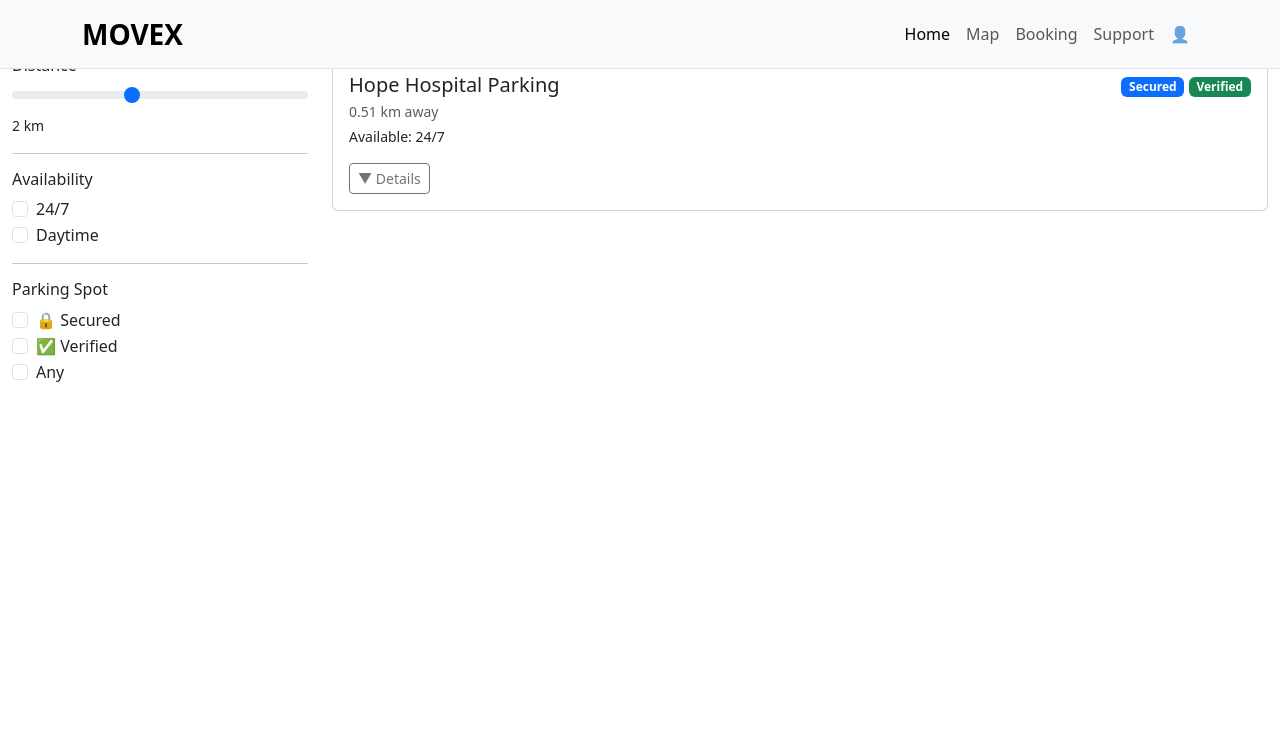
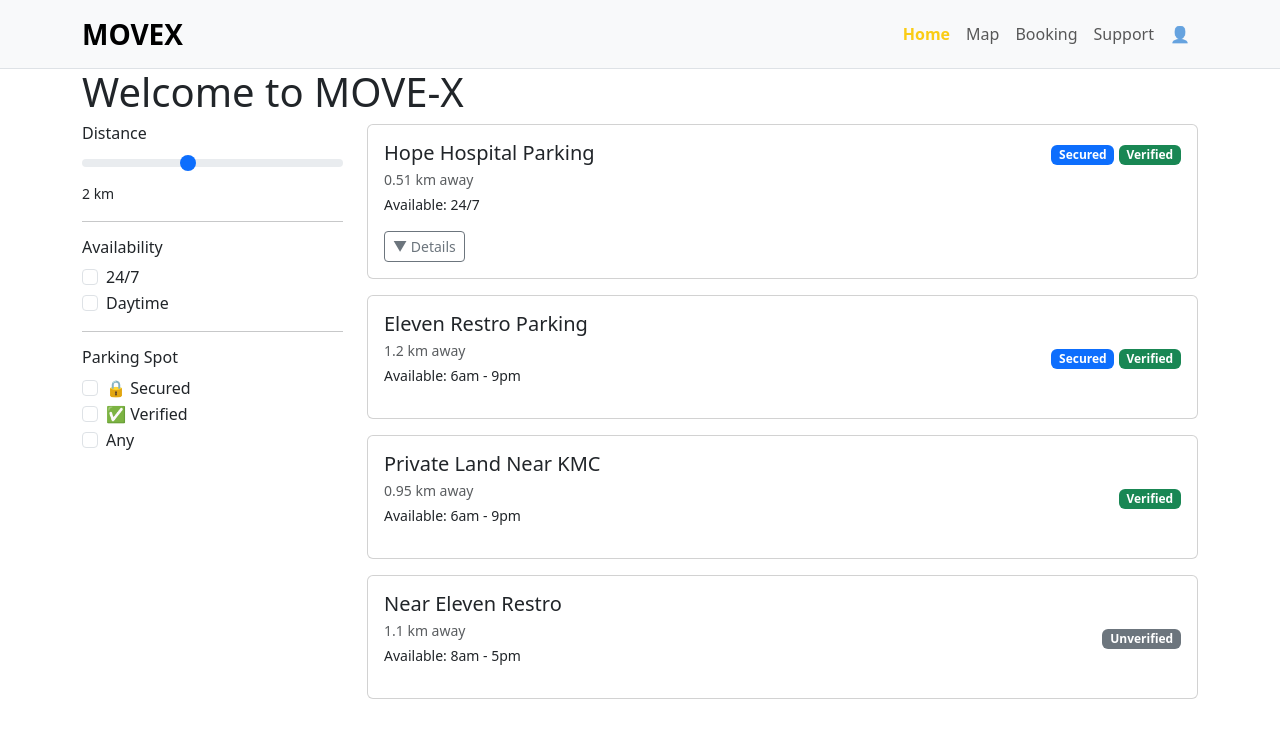
Before and after one commit to joshiaditya07/MOVEX, a plain HTML site: page Aarnav/index.html in a window 1280 px wide. Drawn offline with nearby package versions, Linux system fonts and the light colour scheme.

Commit message:
working nav separate

```diff
--- a/Aarnav/index.html
+++ b/Aarnav/index.html
@@ -1,65 +1,67 @@
 <!DOCTYPE html>
 <html lang="en">
   <head>
-  <meta charset="UTF-8">
-  <meta name="viewport" content="width=device-width, initial-scale=1">
-  <title>MOVE-X Parking</title>
-  <link href="https://cdn.jsdelivr.net/npm/bootstrap@5.3.2/dist/css/bootstrap.min.css" rel="stylesheet">
-  <link rel="stylesheet" href="style.css">
+    <meta charset="UTF-8" />
+    <meta name="viewport" content="width=device-width, initial-scale=1" />
+    <title>MOVE-X Parking - Home</title>
+    <link
+      href="https://cdn.jsdelivr.net/npm/bootstrap@5.3.2/dist/css/bootstrap.min.css"
+      rel="stylesheet"
+    />
+    <link rel="stylesheet" href="style.css" />
+    <link rel="stylesheet" href="navbar.css" />
   </head>
   <body class="d-flex flex-column min-vh-100">
+    <!-- Navbar placeholder -->
+    <div id="navbar"></div>
 
-  <!-- Desktop Navbar -->
-  <nav class="navbar navbar-expand-md navbar-light bg-light border-bottom fixed-top">
-    <div class="container">
-      <a class="navbar-brand fw-bold fs-3" href="index.html">MOVE<span class="brand">X</span></a>
-      <button class="navbar-toggler" type="button" data-bs-toggle="collapse" data-bs-target="#mainNav">
-        <span class="navbar-toggler-icon"></span>
-      </button>
-      <div class="collapse navbar-collapse ms-auto" id="mainNav">
-        <ul class="navbar-nav ms-auto">
-          <li class="nav-item"><a class="nav-link active" href="index.html">Home</a></li>
-          <li class="nav-item"><a class="nav-link" href="map.html">Map</a></li>
-          <li class="nav-item"><a class="nav-link" href="booking.html">Booking</a></li>
-          <li class="nav-item"><a class="nav-link" href="support.html">Support</a></li>
-          <li class="nav-item"><a class="nav-link" href="profile.html">👤</a></li>
-        </ul>
-      </div>
-    </div>
-  </nav>
-
-  <!-- Mobile Header -->
-  <header class="d-flex justify-content-between align-items-center p-3 border-bottom d-md-none">
-    <h1 class="fs-3 fw-bold">MOVE<span class="brand">X</span></h1>
-    <a href="profile.html" class="fs-3 text-decoration-none">👤</a>
-  </header>
-
-  <!-- Main Content -->
-  <main class="container-fluid flex-grow-1 py-3">
-    <h5 class="mb-3">Parking Spots Near Me</h5>
+    <!-- Page content -->
+    <main class="container py-5">
+      <h1 style="padding-top: 20px">Welcome to MOVE-X</h1>
       <div class="row">
-
         <!-- Desktop Sidebar Filters -->
         <aside class="col-md-3 d-none d-md-block">
           <div class="filter-box">
             <h6>Distance</h6>
-          <input type="range" class="form-range" min="0" max="5" step="0.5" value="2">
+            <input
+              type="range"
+              class="form-range"
+              min="0"
+              max="5"
+              step="0.5"
+              value="2"
+            />
             <small>2 km</small>
-          <hr>
+            <hr />
             <h6>Availability</h6>
-          <div class="form-check"><input class="form-check-input" type="checkbox" id="allDay"><label class="form-check-label" for="allDay">24/7</label></div>
-          <div class="form-check"><input class="form-check-input" type="checkbox" id="daytime"><label class="form-check-label" for="daytime">Daytime</label></div>
-          <hr>
+            <div class="form-check">
+              <input class="form-check-input" type="checkbox" id="allDay" />
+              <label class="form-check-label" for="allDay">24/7</label>
+            </div>
+            <div class="form-check">
+              <input class="form-check-input" type="checkbox" id="daytime" />
+              <label class="form-check-label" for="daytime">Daytime</label>
+            </div>
+            <hr />
             <h6>Parking Spot</h6>
-          <div class="form-check"><input class="form-check-input" type="checkbox" id="secured"><label class="form-check-label" for="secured">🔒 Secured</label></div>
-          <div class="form-check"><input class="form-check-input" type="checkbox" id="verified"><label class="form-check-label" for="verified">✅ Verified</label></div>
-          <div class="form-check"><input class="form-check-input" type="checkbox" id="any"><label class="form-check-label" for="any">Any</label></div>
+            <div class="form-check">
+              <input class="form-check-input" type="checkbox" id="secured" />
+              <label class="form-check-label" for="secured">🔒 Secured</label>
+            </div>
+            <div class="form-check">
+              <input class="form-check-input" type="checkbox" id="verified" />
+              <label class="form-check-label" for="verified">✅ Verified</label>
+            </div>
+            <div class="form-check">
+              <input class="form-check-input" type="checkbox" id="any" />
+              <label class="form-check-label" for="any">Any</label>
+            </div>
           </div>
         </aside>
 
         <!-- Cards Section -->
         <section class="col-md-9">
-        <!-- Example Card -->
+          <!-- Card 1 -->
           <div class="card card-custom mb-3">
             <div class="card-body">
               <div class="d-flex justify-content-between">
@@ -73,35 +75,79 @@
               <p class="small">Available: 24/7</p>
 
               <!-- Collapse -->
-            <a class="btn btn-sm btn-outline-secondary" data-bs-toggle="collapse" href="#parking1">▼ Details</a>
+              <a
+                class="btn btn-sm btn-outline-secondary"
+                data-bs-toggle="collapse"
+                href="#parking1"
+                >▼ Details</a
+              >
               <div class="collapse mt-2" id="parking1">
                 <div class="card card-body bg-light mb-2">
-                🏍 Available: 3/9 two-wheeler slots <br>
+                  🏍 Available: 3/9 two-wheeler slots <br />
                   Charges: First 30 min ₹5, Each hr ₹25, After 1 hr ₹5/15min
                 </div>
                 <div class="card card-body bg-light mb-2">
-                🚗 Available: 1/4 four-wheeler slots <br>
+                  🚗 Available: 1/4 four-wheeler slots <br />
                   Charges: First 30 min ₹40, Each hr ₹75, After 1 hr ₹15/15min
                 </div>
-              <a href="booking.html" class="btn book-btn w-100">BOOK NOW</a>
+                <a href="#" class="btn book-btn w-100">BOOK NOW</a>
               </div>
             </div>
           </div>
 
-        <!-- Add other cards here (same as your original) -->
+          <!-- Card 2 -->
+          <div class="card card-custom mb-3">
+            <div
+              class="card-body d-flex justify-content-between align-items-center"
+            >
+              <div>
+                <h5 class="card-title mb-1">Eleven Restro Parking</h5>
+                <p class="text-muted small mb-1">1.2 km away</p>
+                <p class="small">Available: 6am - 9pm</p>
+              </div>
+              <div>
+                <span class="badge bg-primary">Secured</span>
+                <span class="badge bg-success">Verified</span>
+              </div>
+            </div>
+          </div>
 
+          <!-- Card 3 -->
+          <div class="card card-custom mb-3">
+            <div
+              class="card-body d-flex justify-content-between align-items-center"
+            >
+              <div>
+                <h5 class="card-title mb-1">Private Land Near KMC</h5>
+                <p class="text-muted small mb-1">0.95 km away</p>
+                <p class="small">Available: 6am - 9pm</p>
+              </div>
+              <div>
+                <span class="badge bg-success">Verified</span>
+              </div>
+            </div>
+          </div>
+
+          <!-- Card 4 -->
+          <div class="card card-custom mb-3">
+            <div
+              class="card-body d-flex justify-content-between align-items-center"
+            >
+              <div>
+                <h5 class="card-title mb-1">Near Eleven Restro</h5>
+                <p class="text-muted small mb-1">1.1 km away</p>
+                <p class="small">Available: 8am - 5pm</p>
+              </div>
+              <div>
+                <span class="badge bg-secondary">Unverified</span>
+              </div>
+            </div>
+          </div>
         </section>
       </div>
     </main>
 
-  <!-- Mobile Bottom Navbar -->
-  <nav class="d-flex bg-light border-top d-md-none bottom-nav">
-    <a href="index.html" class="active">🏠<br>Home</a>
-    <a href="map.html">📍<br>Map</a>
-    <a href="booking.html">📄<br>Booking</a>
-    <a href="support.html">📞<br>Support</a>
-  </nav>
-
+    <script src="navbar.js"></script>
     <script src="https://cdn.jsdelivr.net/npm/bootstrap@5.3.2/dist/js/bootstrap.bundle.min.js"></script>
   </body>
 </html>
--- /dev/null
+++ b/Aarnav/navbar.css
@@ -0,0 +1,8 @@
+.brand span {
+  color: #facc15; /* Yellow X */
+}
+
+.navbar-nav .nav-link.active {
+  font-weight: bold;
+  color: #facc15 !important;
+}
--- /dev/null
+++ b/Aarnav/navbar.html
@@ -0,0 +1,17 @@
+<nav class="navbar navbar-expand-md navbar-light bg-light border-bottom fixed-top">
+  <div class="container">
+    <a class="navbar-brand fw-bold fs-3" href="index.html">MOVE<span class="brand">X</span></a>
+    <button class="navbar-toggler" type="button" data-bs-toggle="collapse" data-bs-target="#mainNav">
+      <span class="navbar-toggler-icon"></span>
+    </button>
+    <div class="collapse navbar-collapse ms-auto" id="mainNav">
+      <ul class="navbar-nav ms-auto">
+        <li class="nav-item"><a class="nav-link" href="index.html">Home</a></li>
+        <li class="nav-item"><a class="nav-link" href="map.html">Map</a></li>
+        <li class="nav-item"><a class="nav-link" href="booking.html">Booking</a></li>
+        <li class="nav-item"><a class="nav-link" href="support.html">Support</a></li>
+        <li class="nav-item"><a class="nav-link" href="profile.html">👤</a></li>
+      </ul>
+    </div>
+  </div>
+</nav>
--- /dev/null
+++ b/Aarnav/navbar.js
@@ -0,0 +1,16 @@
+// Load navbar.html into any <div id="navbar"></div>
+document.addEventListener("DOMContentLoaded", function() {
+  fetch("navbar.html")
+    .then(response => response.text())
+    .then(data => {
+      document.getElementById("navbar").innerHTML = data;
+
+      // Highlight active link automatically
+      const links = document.querySelectorAll(".nav-link");
+      links.forEach(link => {
+        if (link.getAttribute("href") === location.pathname.split("/").pop()) {
+          link.classList.add("active");
+        }
+      });
+    });
+});
```
Also changed, not shown: Aarnav/map.html (+1 -1 lines). Lines whose indentation alone changed are shown as unchanged.
